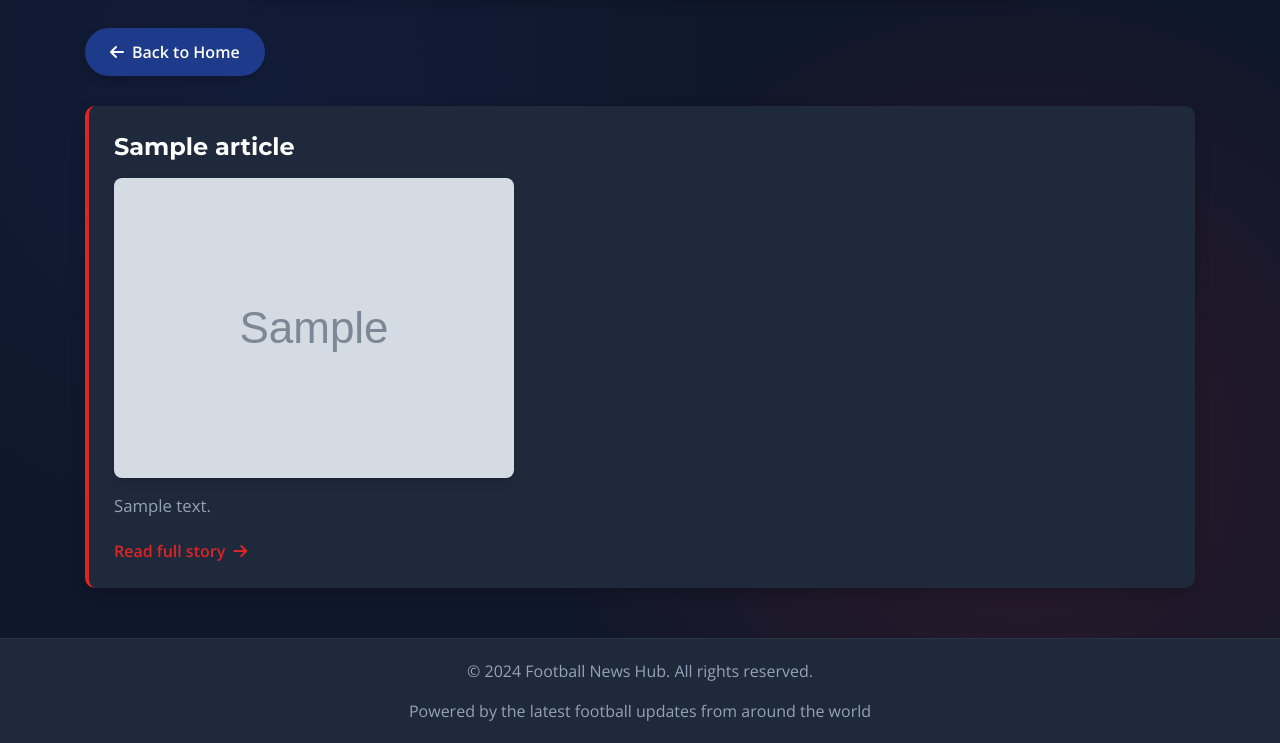
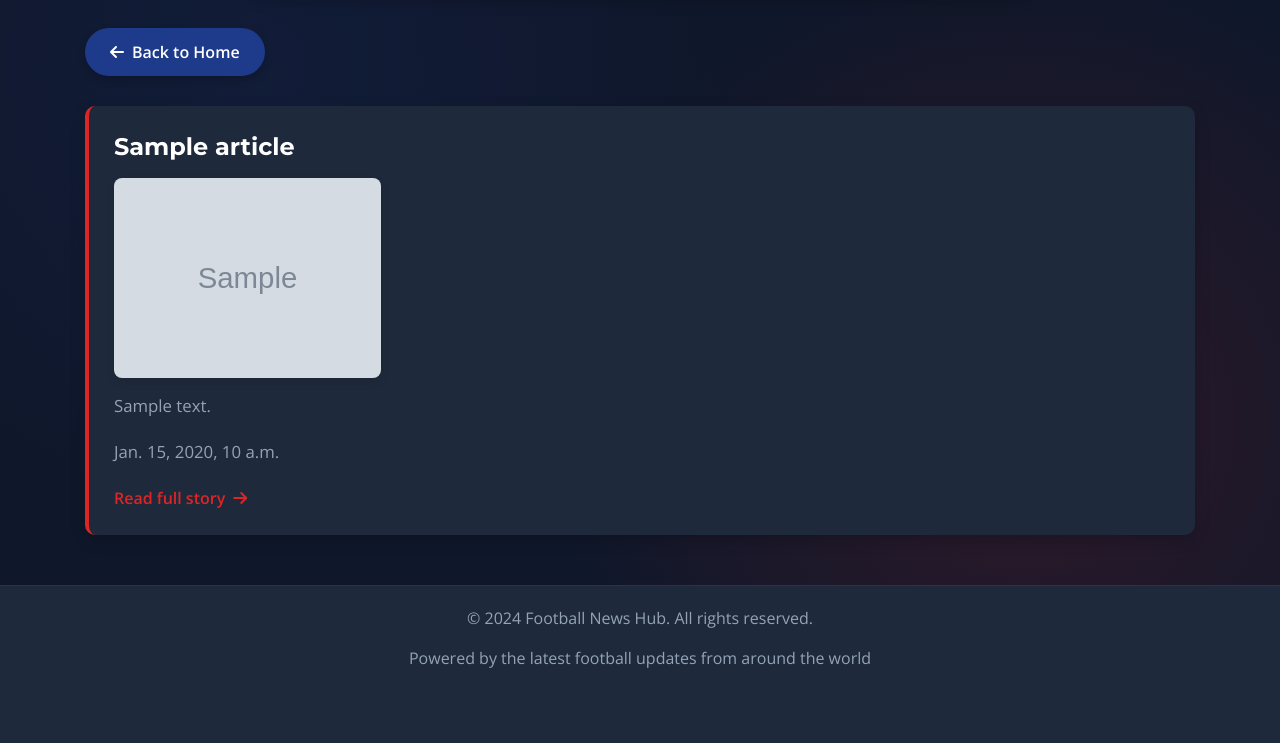
Before and after one commit to Drini23/news, a Django app: template news/templates/news/football_news.html in a window 1280 px wide. Shown: the part 200-943 px from the top of the page. After the commit the page ends 868 px from the top, so only its background shows below. Run offline with Django 5.2, Linux system fonts and the light colour scheme; the template is opened without the code that fills it: most values are stand-ins (such as "Sample title", 1, 10 or a date in 2020); grey boxes marked "Sample" are stand-in pictures; some libraries are stand-ins or nearby versions.

Commit message:
new update news site

```diff
--- a/news/templates/news/football_news.html
+++ b/news/templates/news/football_news.html
@@ -159,7 +159,7 @@
 
         .news-image {
             max-width: 100%;
-            height: auto;
+            height: 200px;
             border-radius: 8px;
             margin: 15px 0;
             box-shadow: 0 4px 8px rgba(0, 0, 0, 0.1);
@@ -294,10 +294,11 @@
                     <li class="news-item">
                         <div class="news-content">
                             <h2 class="news-title">{{ article.title }}</h2>
-                            {% if article.image %}
-                                <img src="{{ article.image }}" alt="{{ article.title }}" class="news-image">
+                            {% if article.urlToImage %}
+                                <img src="{{ article.urlToImage }}" alt="{{ article.title }}" class="news-image">
                             {% endif %}
                             <p class="news-desc">{{ article.description }}</p>
+                            <p class="news-desc">{{ article.publishedAt }}</p>
                             <a href="{{ article.url }}" class="read-more" target="_blank">
                                 Read full story <i class="fas fa-arrow-right"></i>
                             </a>
```
